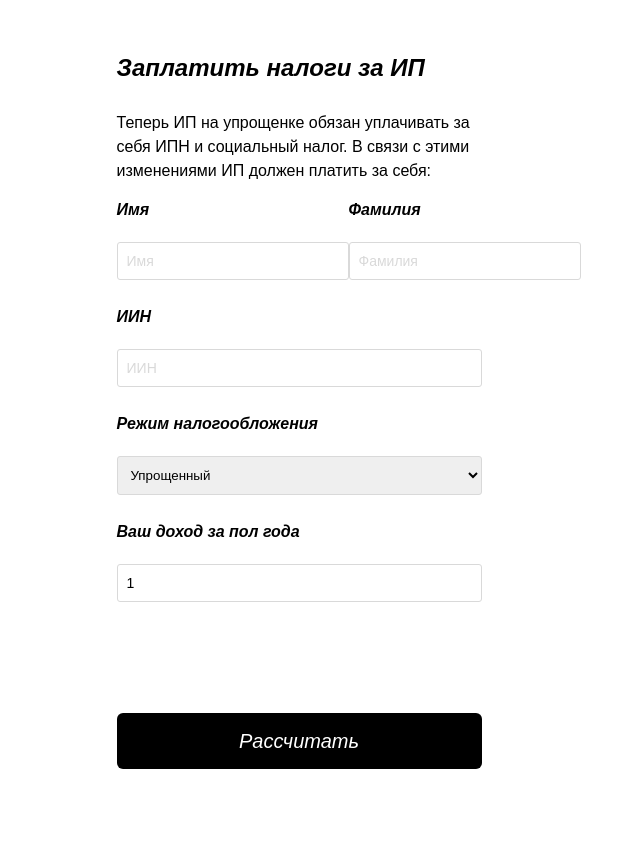
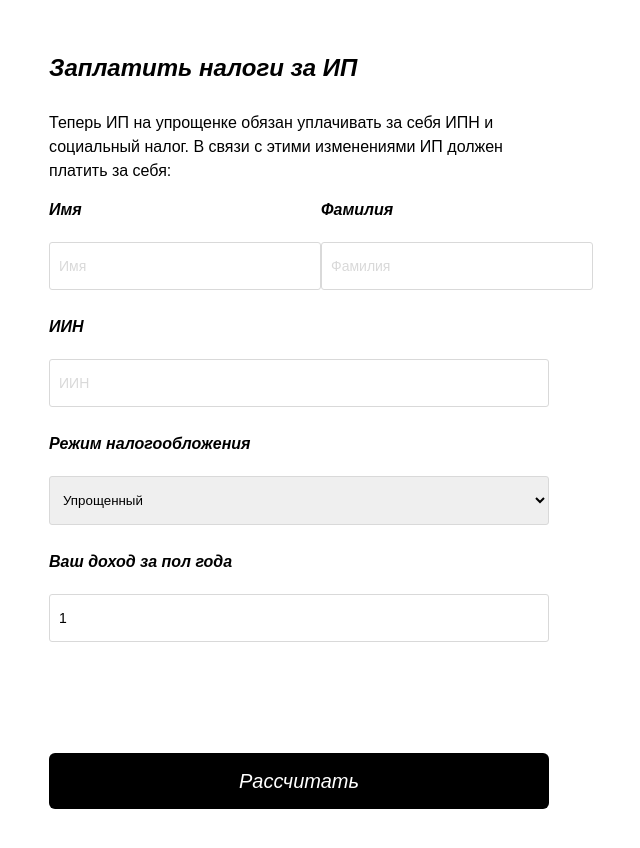
Before and after one commit to meerimkakitaeva/kaspi, a React (Create React App) app: page /form in a window 1280 px wide. Shown: the top 848 px of the page, without its empty margins (341-981 px from the left). Built offline with nearby package versions, Linux system fonts and the light colour scheme; a web font is replaced by a local one.

Commit message:
добавила классы повторяющимся стилям. доработала последнюю страницу

```diff
--- a/src/App.css
+++ b/src/App.css
@@ -1,5 +1,4 @@
 @import url('https://fonts.googleapis.com/css2?family=Cuprum:wght@400;700&display=swap');
-
 
 body {
     font-family: 'Cuprum', sans-serif;
@@ -12,9 +11,10 @@ body {
     margin: 0 auto;
 }
 
-.containerMobile {
+.container_inner {
     display: flex;
-    justify-content: center;
+    flex-direction: column;
+    max-width: 500px;
 }
 
 .mainBtn {
@@ -36,7 +36,7 @@ input, select {
     border: 1px solid #D9D9D9;
     border-radius: 3px;
     margin-bottom: 25px;
-    padding: 10px 40px 10px 9px;
+    padding: 15px 80px 15px 9px;
     box-sizing: border-box;
     font-family: 'Cuprum', sans-serif;
 }
@@ -46,6 +46,11 @@ input::placeholder {
     font-size: 14px;
 }
 
+.input_name,
+.input_surname {
+    width: 240px;
+}
+
 .label {
     margin-bottom: 20px;
     display: inline-block;
@@ -53,12 +58,14 @@ input::placeholder {
     font-style: italic;
 }
 
-.input_container {
-    max-width: 370px;
+@media (max-width: 560px) {
+    input, select {
+        padding: 10px 40px 10px 9px;
+    }
 }
 
 .custom-button {
-    width: 365px;
+    width: 100%;
     height: 56px;
     background-color: black;
     color: white;
@@ -68,6 +75,8 @@ input::placeholder {
     font-size: 20px;
     font-family: 'Cuprum', sans-serif;
     font-style: italic;
+    box-sizing: border-box;
+    margin-bottom: 50px;
 }
 
 .custom-button:hover,
@@ -76,12 +85,13 @@ input::placeholder {
 }
 
 .card {
+    width: 100%;
+    box-sizing: border-box;
     border-radius: 6px;
     box-shadow: 0 4px 25px rgba(157, 157, 157, 0.5);
     display: flex;
     justify-content: space-between;
     margin-bottom: 14px;
-    max-width: 325px;
     flex-direction: column;
     padding: 16px 16px 6px 25px;
 }
@@ -106,11 +116,6 @@ input::placeholder {
     display: block;
 }
 
-.card_left {
-    display: flex;
-    justify-content: space-between;
-}
-
 .general_titles {
     line-height: 40px;
     font-size: 24px;
@@ -131,3 +136,8 @@ input::placeholder {
     line-height: 40px;
     margin-bottom: 15px;
 }
+
+.flex_between {
+    display: flex;
+    justify-content: space-between;
+}
--- a/src/App.tsx
+++ b/src/App.tsx
@@ -1,19 +1,26 @@
 import React from "react";
 import { Route, Routes } from "react-router-dom";
-import ButtonPage from "./components/ButtonPage/ButtonPage";
-import ModalForm from "./components/ModalForm/ModalForm";
-import TaxesPage from "./components/TaxesPage/TaxesPage";
-import FinalPage from "./components/FinalPage/FinalPage";
+import HomePage from "./containers/HomePage/HomePage";
+import FormPage from "./containers/FormPage/FormPage";
+import TaxesPage from "./containers/TaxesPage/TaxesPage";
+import FinalPage from "./containers/FinalPage/FinalPage";
 
 const App = () => {
   return (
     <div>
       <Routes>
-        <Route path="/" element={<ButtonPage />} />
-        <Route path="/form" element={<ModalForm />} />
+        <Route path="/" element={<HomePage />} />
+        <Route path="/form" element={<FormPage />} />
         <Route path="/taxes" element={<TaxesPage />} />
         <Route path="/final" element={<FinalPage />} />
-        <Route path="*" element={<h1>Page not found!</h1>} />
+        <Route
+          path="*"
+          element={
+            <div className="container container_inner">
+              <h1>Page not found!</h1>
+            </div>
+          }
+        />
       </Routes>
     </div>
   );
--- a/src/components/FinalPage/FinalPage.tsx
+++ b/src/containers/FinalPage/FinalPage.tsx
@@ -1,8 +1,8 @@
 import React, { useEffect, useState } from "react";
 import doneIcon from "../../assets/doneIcon.svg";
 import { ICalculate } from "../../types";
-import List from "../UI/List";
-import { Link } from "react-router-dom";
+import List from "../../components/UI/List";
+import { Link, useNavigate } from "react-router-dom";
 
 const FinalPage: React.FC = () => {
   const [state, setState] = useState<ICalculate>({
@@ -15,13 +15,14 @@ const FinalPage: React.FC = () => {
 
   const [taxesData, setTaxesData] = useState<any>(null);
   const totalTaxes = localStorage.getItem("totalTaxes");
+  const navigate = useNavigate();
 
   useEffect(() => {
-    const savedData = localStorage.getItem("formData");
+    const formData = localStorage.getItem("formData");
     const taxesData = localStorage.getItem("taxesData");
 
-    if (savedData) {
-      setState(JSON.parse(savedData));
+    if (formData) {
+      setState(JSON.parse(formData));
     }
 
     if (taxesData) {
@@ -32,6 +33,10 @@ const FinalPage: React.FC = () => {
       );
 
       setTaxesData(filteredTaxesData);
+    }
+
+    if (!formData || !taxesData) {
+      navigate("/");
     }
   }, []);
 
@@ -48,15 +53,11 @@ const FinalPage: React.FC = () => {
   };
 
   return (
-    <div
-      className="container"
-      style={{ display: "flex", flexDirection: "column", maxWidth: "365px" }}
-    >
+    <div className="container container_inner">
       <div
+        className="flex_between"
         style={{
           marginTop: "20px",
-          display: "flex",
-          justifyContent: "space-between",
           flexDirection: "column",
           alignItems: "center",
           marginBottom: "80px",
--- a/src/components/ModalForm/ModalForm.tsx
+++ b/src/containers/FormPage/FormPage.tsx
@@ -1,11 +1,11 @@
 import React, { FormEvent, useEffect, useState } from "react";
 import { ICalculate } from "../../types";
-import TextField from "../UI/Textfield";
-import Button from "../UI/Button";
 import { useNavigate } from "react-router-dom";
 import { taxationCategories } from "../../constants";
+import TextField from "../../components/UI/Textfield";
+import Button from "../../components/UI/Button";
 
-const ModalForm = () => {
+const FormPage = () => {
   const [state, setState] = useState<ICalculate>({
     name: "",
     surname: "",
@@ -72,10 +72,7 @@ const ModalForm = () => {
   };
 
   return (
-    <div
-      className="container"
-      style={{ display: "flex", flexDirection: "column", maxWidth: "365px" }}
-    >
+    <div className="container container_inner ">
       <h4
         style={{
           lineHeight: "40px",
@@ -171,4 +168,4 @@ const ModalForm = () => {
   );
 };
 
-export default ModalForm;
+export default FormPage;
--- a/src/components/ButtonPage/ButtonPage.tsx
+++ b/src/containers/HomePage/HomePage.tsx
@@ -3,7 +3,7 @@ import { Link } from "react-router-dom";
 
 const ButtonPage = () => {
   return (
-    <div className="containerMobile">
+    <div className="container container_inner">
       <Link to="/form" className="mainBtn">
         Налоговый вычет
       </Link>
--- a/src/components/TaxesPage/TaxesPage.tsx
+++ b/src/containers/TaxesPage/TaxesPage.tsx
@@ -1,14 +1,15 @@
 import React, { useEffect, useState } from "react";
-import Card from "../UI/Card";
+import Card from "../../components/UI/Card";
 import { Link, useNavigate } from "react-router-dom";
 import arrowIcon from "../../assets/arrowLeft.svg";
-import Button from "../UI/Button";
+import Button from "../../components/UI/Button";
 import { getFormData, getIncome } from "../../constants";
+import { ISelectedCard } from "../../types";
 
 const TaxesPage = () => {
   const navigate = useNavigate();
 
-  const [selectedCard, setSelectedCard] = useState({
+  const [selectedCard, setSelectedCard] = useState<ISelectedCard>({
     ipn: false,
     so: false,
     opv: false,
@@ -71,10 +72,7 @@ const TaxesPage = () => {
   }, [formData]);
 
   return (
-    <div
-      className="container"
-      style={{ display: "flex", flexDirection: "column", maxWidth: "365px" }}
-    >
+    <div className="container container_inner">
       <Link
         style={{
           marginBottom: "23px",
@@ -93,14 +91,14 @@ const TaxesPage = () => {
         />
         Заплатить налоги за ИП
       </Link>
-      <div style={{ display: "flex", justifyContent: "space-between" }}>
+      <div className="flex_between">
         <h3
           className="general_titles"
           style={{ marginTop: "35px", lineHeight: "22px", fontWeight: 500 }}
         >
           Ваш доход за <br /> полугодие:
         </h3>
-        <div style={{ display: "flex", justifyContent: "space-between" }}>
+        <div className="flex_between">
           <h4 className="income">{Math.round(income)}</h4>
           <span
             className="income"
@@ -139,7 +137,7 @@ const TaxesPage = () => {
         onSelect={(selected) => onCardClick("vosms", selected)}
       />
 
-      <div style={{ display: "flex", justifyContent: "space-between" }}>
+      <div className="flex_between">
         <h3
           className="general_titles"
           style={{ marginTop: "35px", lineHeight: "22px", fontWeight: 500 }}
@@ -147,7 +145,7 @@ const TaxesPage = () => {
           Итого к оплате за
           <br /> полугодие:
         </h3>
-        <div style={{ display: "flex", justifyContent: "space-between" }}>
+        <div className="flex_between">
           <h4 className="income">{totalTaxes()}</h4>
           <span
             className="income"
```
Also changed, not shown: src/types.d.ts (+7 -0 lines).
